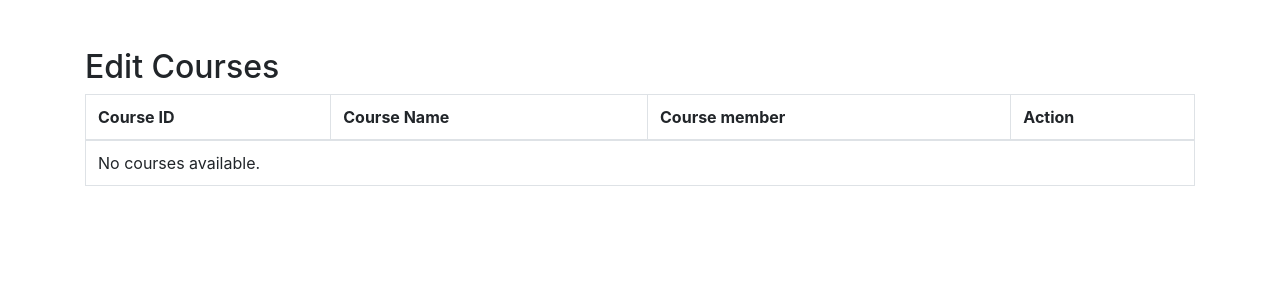
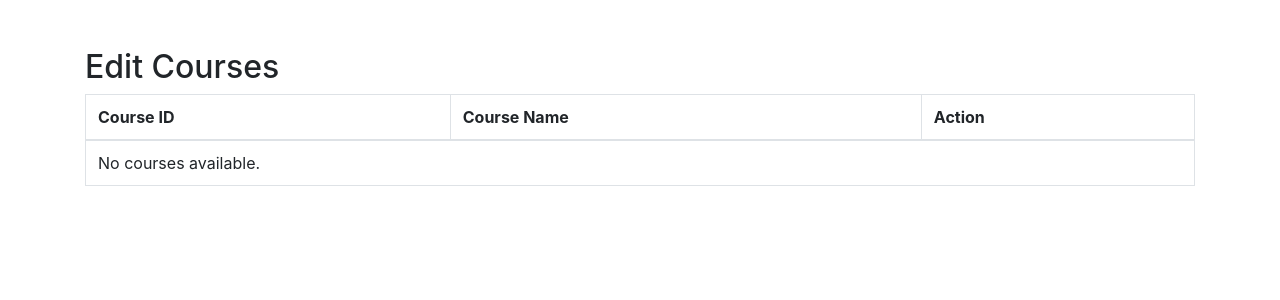
Before and after one commit to tomtang0224/test4pm, a PHP site: page /edit_course.php in a window 1280 px wide. Shown: the part 80-380 px from the top of the page. Run offline with PHP 8.4, Linux system fonts and the light colour scheme; the visitor is signed in with stand-in values (Sample User, id 1); data that the repository does not hold is empty.

Commit message:
13-12-2023 11:46 pm

```diff
--- a/admin_dashboard.php
+++ b/admin_dashboard.php
@@ -87,7 +87,7 @@ include('dashboard_footer.php');
         <input type="text" id="course_id" name="course_id" required>
         <label for="num_groups">Number of Groups:</label>
         <input type="number" id="num_groups" name="num_groups" min="1" required>
-        <label for="group_size">Max Group Size:</label>
+        <label for="group_size">Max Group Members Size:</label>
         <input type="number" id="group_size" name="group_size" min="1" required>
         <button type="submit">Create Groups</button>
     </form>
--- a/edit_course.php
+++ b/edit_course.php
@@ -33,7 +33,7 @@
                     <th>Course ID</th>
                     <th>Course Name</th>
 
-                    <th>Course member</th>
+
                     <th>Action</th>
                 </tr>
             </thead>
@@ -46,8 +46,8 @@
                             echo '<td>' . $course['name'] . '</td>';
                             echo '<td>' . $course['user_email'] . '</td>';
                             echo '<td>';
-                            echo '<a href="edit_course_form.php?id=' . $course['Course_Comp_id'] . '" class="btn btn-primary btn-sm">Edit</a>';
-                            echo '<a href="delete_course.php?id=' . $course['Course_Comp_id'] . '" class="btn btn-danger btn-sm">Delete</a>';
+                            echo '<a href="edit_course_form.php?id=' . $course['course_id'] . '" class="btn btn-primary btn-sm">Edit</a>';
+                            echo '<a href="delete_course.php?id=' . $course['course_id'] . '" class="btn btn-danger btn-sm">Delete</a>';
                             echo '</td>';
                             echo '</tr>';
                         }
--- a/edit_group.php
+++ b/edit_group.php
@@ -1,6 +1,7 @@
 <?php
     // Include your database connection
     include_once("db_connection.php");
+    include_once("admin_dashboard_header.php");
 
     // Check if the user is logged in as an admin
     session_start();
```
Also changed, not shown: edit_course_form.php (+11 -7 lines), update_course.php (+4 -4 lines).
